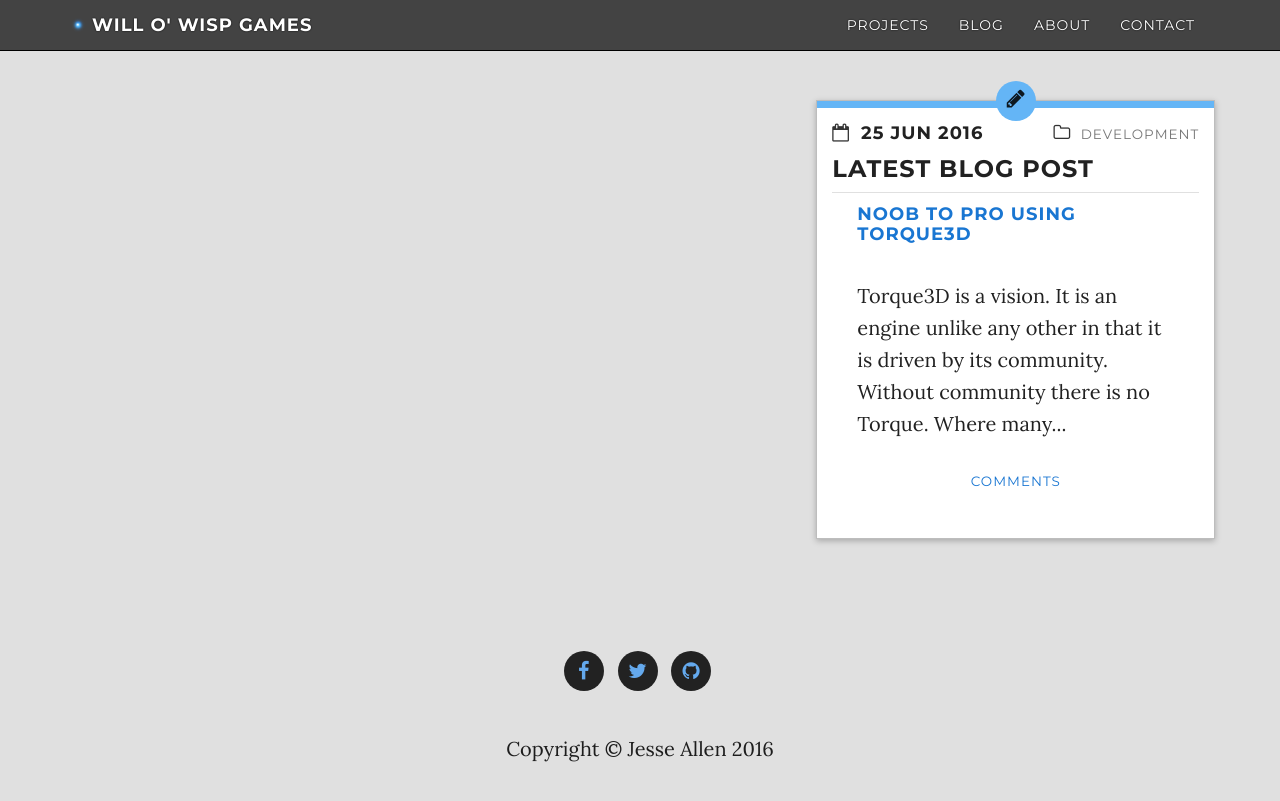
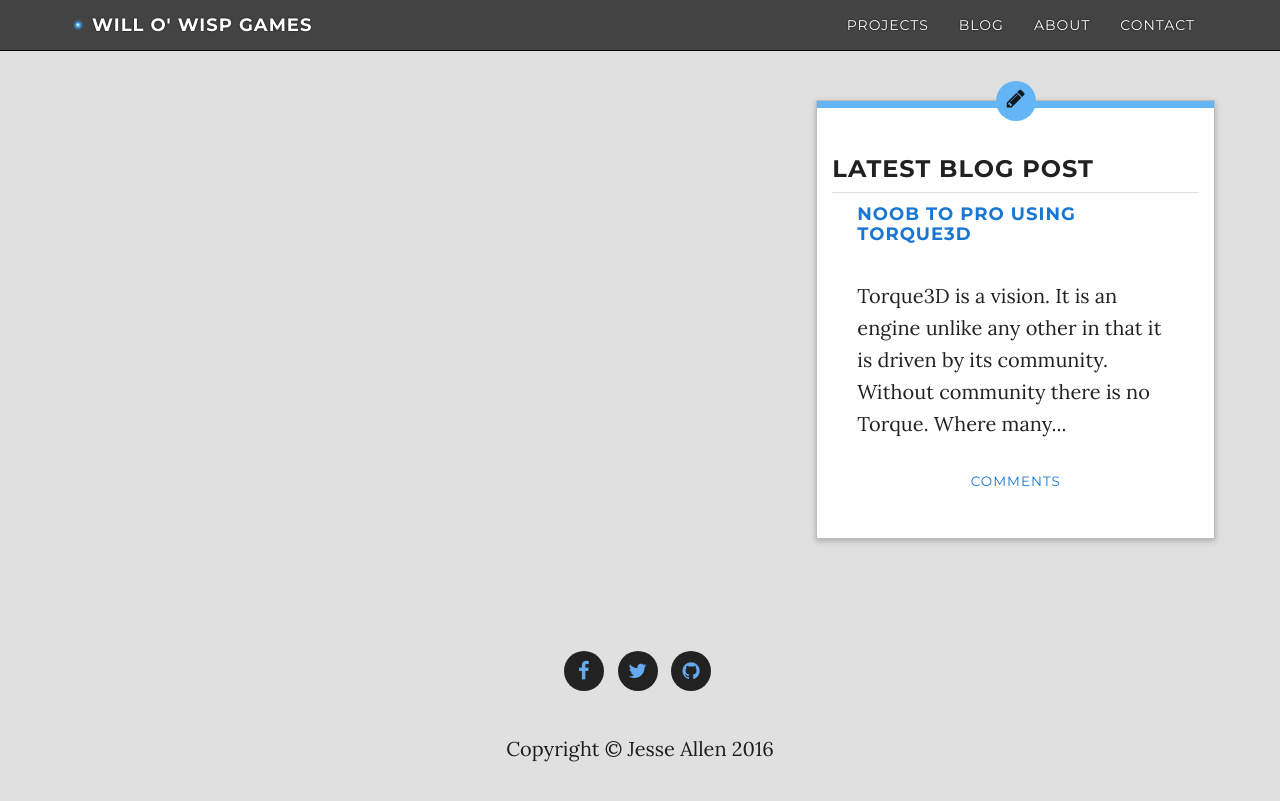
Before and after one commit to WilloWispGames/WilloWispGames.github.io, a Jekyll site: the page built from index.html, in a window 1280 px wide. Shown: the top 801 px of the page. Built offline with Jekyll 4.4.1, drawn with Linux system fonts in a browser that asks for light colours; nearby versions of some CDN libraries; comment, search, counter and statistics services are not loaded.

Commit message:
Update homePanes.html

```diff
--- a/_includes/homePanes.html
+++ b/_includes/homePanes.html
@@ -1,32 +1,6 @@
 
 <div class="container cf">
-  <!-- Pane 1
-	<div class="pane-right bounce-up cf">
-		<div class="subject default">
-			<div class="cat-color"></div>
-			<div class="icon"><i class="fa fa-gamepad"></i></div>
-			<div class="header cf">
-				<h4 class="date"><i class="fa fa-calendar-o"></i><strong>November 2015</strong></h4>
-				<h4 class="cat"><i class="fa fa-folder-o"></i>
-					<small>
-    				<a class="category" href="{{site.baseurl}}/projects/">
-      				Projects
-    				</a>
-  				</small>
-				</h4>
-			</div>
-			<h3 class="title">Featured</h3>
-			<div class="content">
-				<p>In our upcoming title, players can look forward to exploring randomly generated Kingdoms in a fantasy themed world. Players will be able to gather resources used to craft equipment and build. A true sandbox title to its core, the actions of players will determine what is valuable and who is friend or foe. Every Kingdom will be different, so it will be left up to the players to decide: Who will rule in your Kingdom?</p>
-				<div class="p2">
-					<small>Many of the game's features are already playable. Follow our blog for updates!
-					</small>
-				</div>
-			</div>
-			<a class="enrole" href="{{site.baseurl}}/projects/">More Info</a>
-		</div>
-	</div>
-	-->
+
   	<!-- Pane 2 -->
 
   	{% assign post = site.posts.first %}
@@ -35,14 +9,7 @@
 		<div class="subject default">
 			<div class="cat-color"></div>
 			<div class="icon"><i class="fa fa-pencil"></i></div>
-			<div class="header cf">
-				<h4 class="date"><i class="fa fa-calendar-o"></i><strong> {{ post.date | date_to_string }} </strong></h4>
-				<h4 class="cat"><i class="fa fa-folder-o"></i><small>
-					<a class="category" href="{{site.baseurl}}/categories/{{post.category | downcase}}.html">
-						{{ post.category }}
-					</a></small>
-				</h4>
-			</div>
+			<div class="header cf"><br></div>
 			<h3 class="title">Latest Blog Post</h3>
 			<div class="content">
 				<h4>
```
